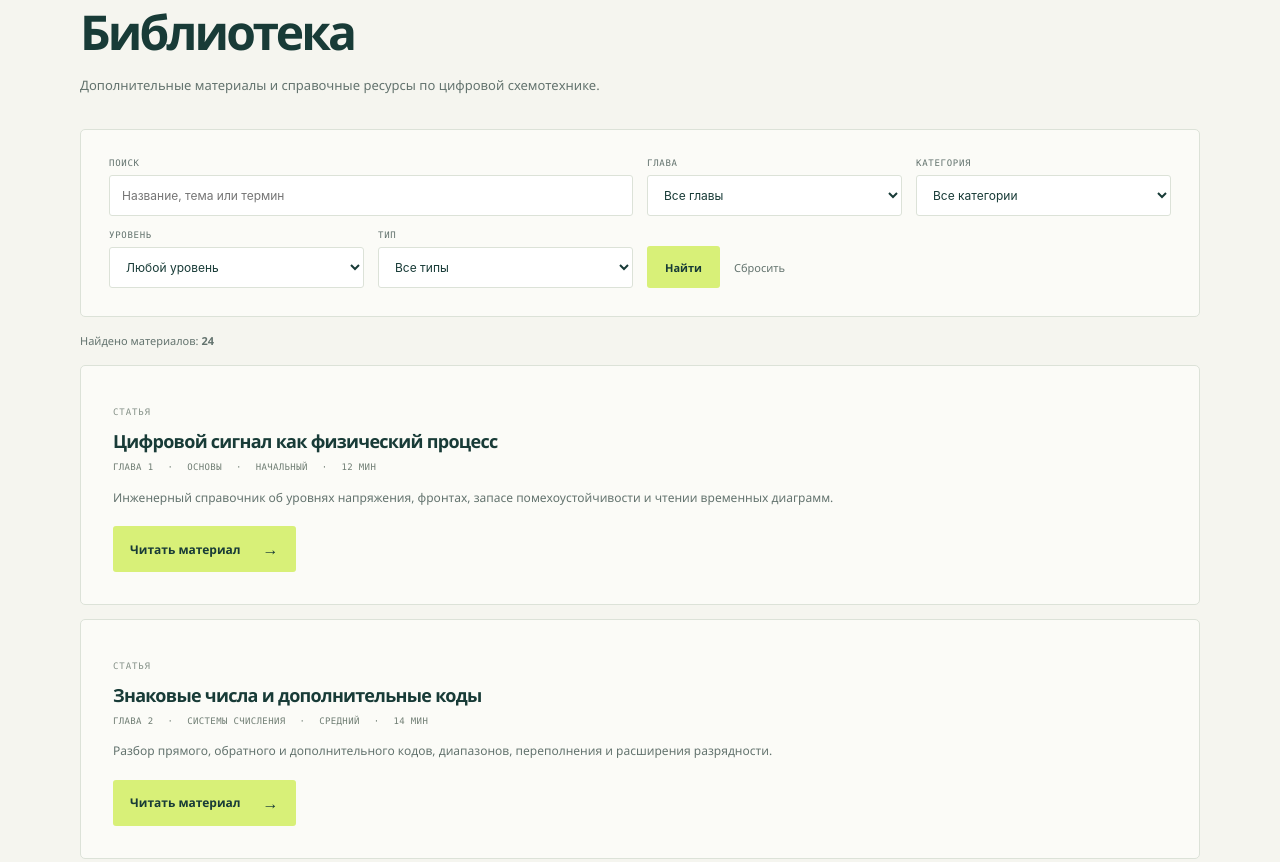
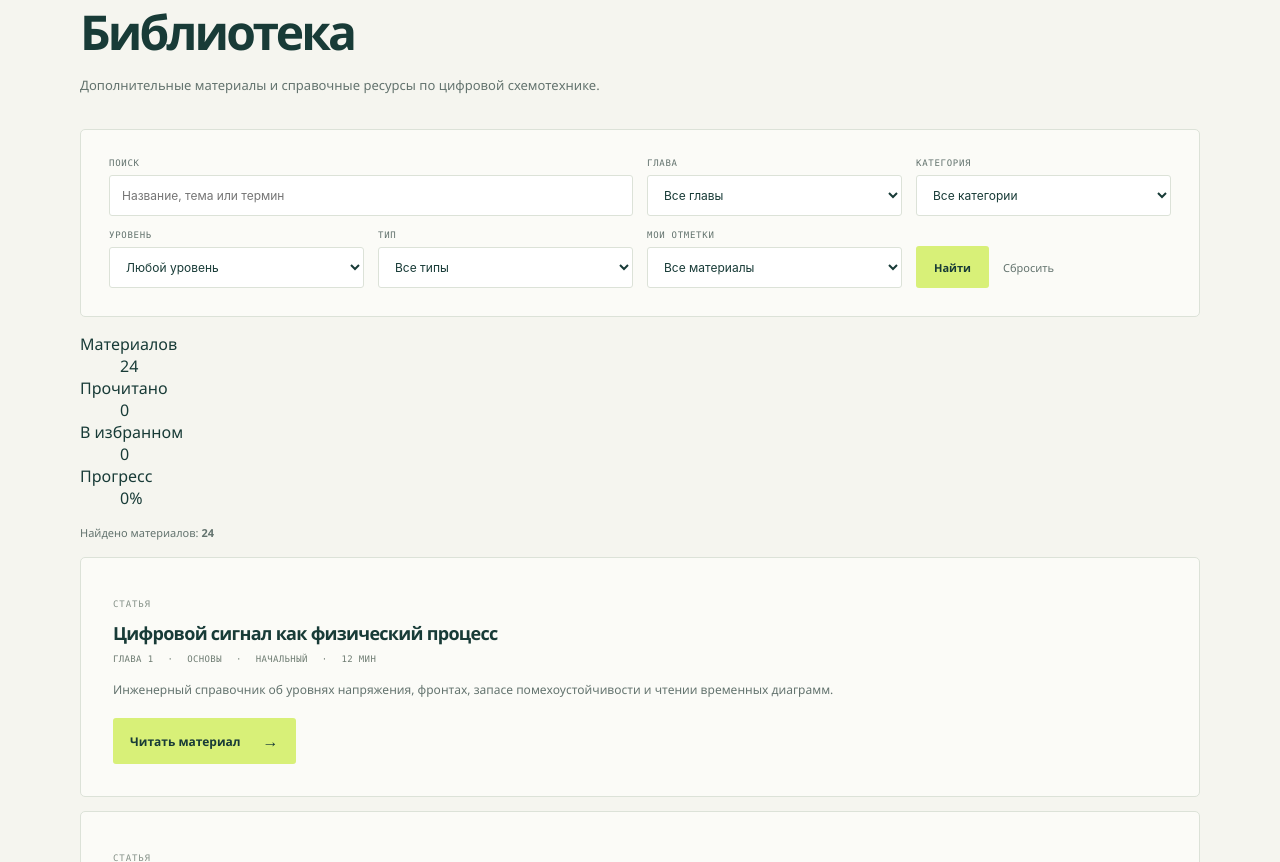
Before and after one commit to schvp/study_guide, a Flask app: page /library in a window 1280 px wide. Shown: the part 199-1061 px from the top of the page. Run offline with Flask 3, Linux system fonts and the light colour scheme; the visitor is signed in with stand-in values (Sample User, id 1); data comes from the database, SQL or seed files in the repository.

Commit message:
Show library progress and personal filters

```diff
--- a/app.py
+++ b/app.py
@@ -937,18 +937,28 @@ def create_app(test_config=None):
             difficulty = request.args.get("difficulty", "")
             material_type = request.args.get("type", "")
             chapter_value = request.args.get("chapter", "")
+            progress_state = request.args.get("state", "")
             category = category if category in LIBRARY_CATEGORIES else ""
             difficulty = difficulty if difficulty in LIBRARY_DIFFICULTIES else ""
             material_type = (
                 material_type if material_type in LIBRARY_MATERIAL_TYPES else ""
             )
+            progress_state = (
+                progress_state
+                if user is not None and progress_state in {"favorite", "completed"}
+                else ""
+            )
             try:
                 chapter_position = int(chapter_value) if chapter_value else None
             except ValueError:
                 chapter_position = None
 
             conditions = ["materials.course_id = ?", "materials.status = 'published'"]
-            parameters = [course["id"]] if course else []
+            parameters = (
+                [user["id"] if user is not None else -1, course["id"]]
+                if course
+                else []
+            )
             if category:
                 conditions.append("materials.category = ?")
                 parameters.append(category)
@@ -961,6 +971,10 @@ def create_app(test_config=None):
             if chapter_position is not None:
                 conditions.append("chapters.position = ?")
                 parameters.append(chapter_position)
+            if progress_state == "favorite":
+                conditions.append("progress.is_favorite = 1")
+            elif progress_state == "completed":
+                conditions.append("progress.is_completed = 1")
 
             library_materials = (
                 get_db()
@@ -971,9 +985,14 @@ def create_app(test_config=None):
                         materials.resource_url, materials.content,
                         materials.category, materials.difficulty,
                         materials.estimated_minutes, chapters.position AS chapter_position,
-                        chapters.title AS chapter_title
+                        chapters.title AS chapter_title,
+                        COALESCE(progress.is_favorite, 0) AS is_favorite,
+                        COALESCE(progress.is_completed, 0) AS is_completed
                     FROM library_materials AS materials
                     LEFT JOIN chapters ON chapters.id = materials.chapter_id
+                    LEFT JOIN library_user_progress AS progress
+                        ON progress.material_id = materials.id
+                        AND progress.user_id = ?
                     WHERE {' AND '.join(conditions)}
                     ORDER BY materials.position, materials.id
                     """,
@@ -1008,6 +1027,22 @@ def create_app(test_config=None):
                         )
                     ).casefold()
                 ]
+            library_summary = {"total": 0, "favorite": 0, "completed": 0}
+            if course:
+                summary = get_db().execute(
+                    """
+                    SELECT COUNT(materials.id) AS total,
+                        COALESCE(SUM(progress.is_favorite), 0) AS favorite,
+                        COALESCE(SUM(progress.is_completed), 0) AS completed
+                    FROM library_materials AS materials
+                    LEFT JOIN library_user_progress AS progress
+                        ON progress.material_id = materials.id
+                        AND progress.user_id = ?
+                    WHERE materials.course_id = ? AND materials.status = 'published'
+                    """,
+                    (user["id"] if user is not None else -1, course["id"]),
+                ).fetchone()
+                library_summary = dict(summary)
             return render_template(
                 "section.html",
                 active_nav=active_nav,
@@ -1020,12 +1055,14 @@ def create_app(test_config=None):
                 library_chapters=(
                     get_course_chapters(course["id"]) if course else []
                 ),
+                library_summary=library_summary,
                 library_filters={
                     "q": search_query,
                     "category": category,
                     "difficulty": difficulty,
                     "type": material_type,
                     "chapter": chapter_position,
+                    "state": progress_state,
                 },
                 csrf_token=session["csrf_token"],
             )
--- a/templates/section.html
+++ b/templates/section.html
@@ -365,11 +365,29 @@
                         {% endfor %}
                     </select>
                 </label>
+                {% if current_user %}
+                    <label>
+                        <span>Мои отметки</span>
+                        <select name="state">
+                            <option value="">Все материалы</option>
+                            <option value="favorite" {% if library_filters.state == "favorite" %}selected{% endif %}>Избранное</option>
+                            <option value="completed" {% if library_filters.state == "completed" %}selected{% endif %}>Прочитанные</option>
+                        </select>
+                    </label>
+                {% endif %}
                 <div class="library-filter-actions">
                     <button class="management-save" type="submit">Найти</button>
                     <a href="{{ url_for('library') }}">Сбросить</a>
                 </div>
             </form>
+            {% if current_user %}
+                <dl class="library-progress-summary" aria-label="Прогресс чтения">
+                    <div><dt>Материалов</dt><dd>{{ library_summary.total }}</dd></div>
+                    <div><dt>Прочитано</dt><dd>{{ library_summary.completed }}</dd></div>
+                    <div><dt>В избранном</dt><dd>{{ library_summary.favorite }}</dd></div>
+                    <div><dt>Прогресс</dt><dd>{{ ((library_summary.completed * 100 / library_summary.total)|round|int) if library_summary.total else 0 }}%</dd></div>
+                </dl>
+            {% endif %}
             <p class="library-result-count">Найдено материалов: <strong>{{ library_materials|length }}</strong></p>
             <section class="library-materials" aria-label="Материалы библиотеки">
                 {% if library_materials %}
@@ -377,6 +395,12 @@
                         {% for material in library_materials %}
                             <li class="library-material">
                                 <span class="library-material-type">{{ library_material_types[material.material_type] }}</span>
+                                {% if material.is_completed or material.is_favorite %}
+                                    <span class="library-card-status">
+                                        {% if material.is_completed %}<span>Прочитано</span>{% endif %}
+                                        {% if material.is_favorite %}<span>Избранное</span>{% endif %}
+                                    </span>
+                                {% endif %}
                                 <h2>{{ material.title }}</h2>
                                 <p class="library-material-meta">
                                     {% if material.chapter_position %}Глава {{ material.chapter_position }}{% endif %}
```
Also changed, not shown: tests/test_auth.py (+7 -0 lines).
